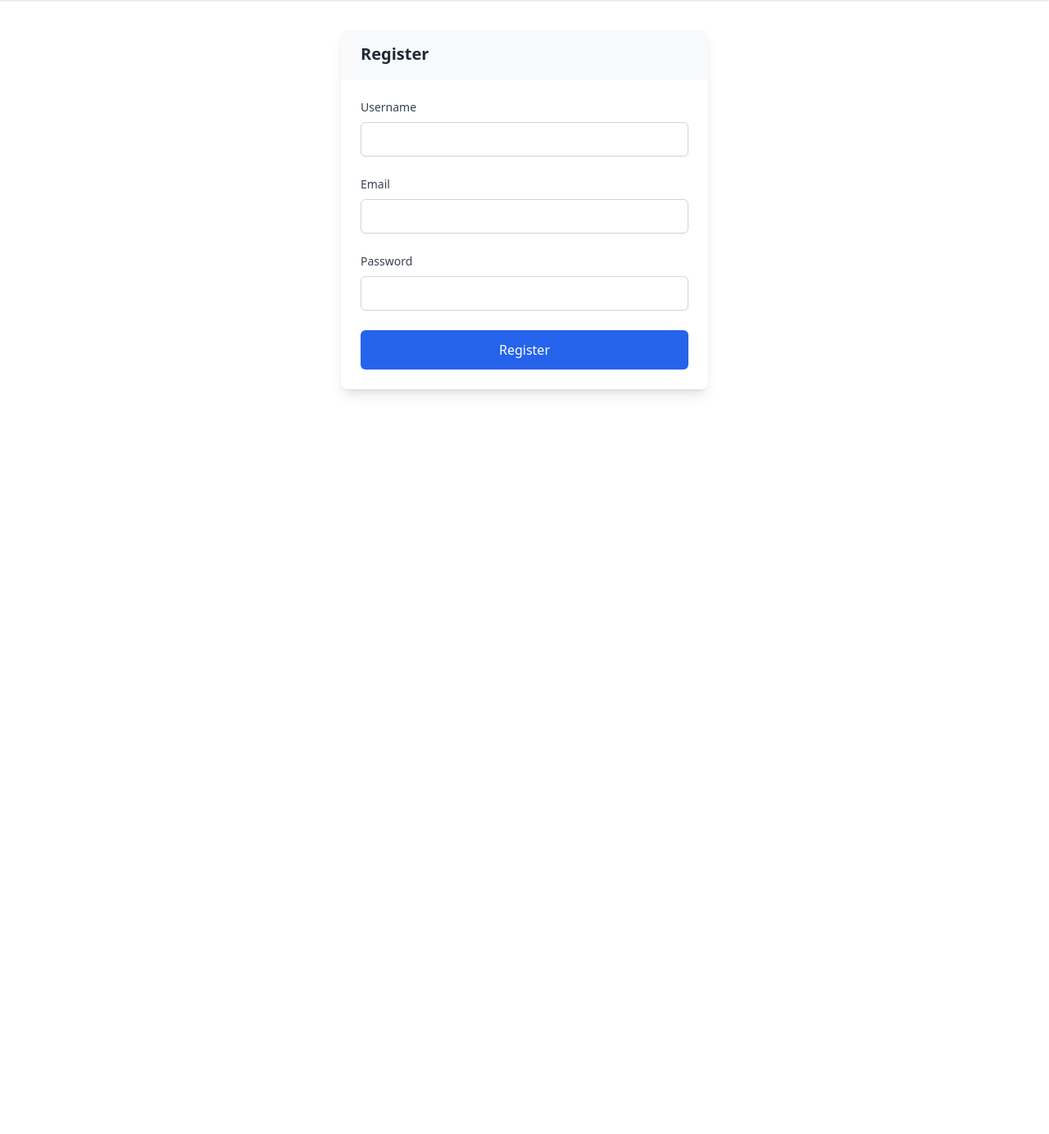
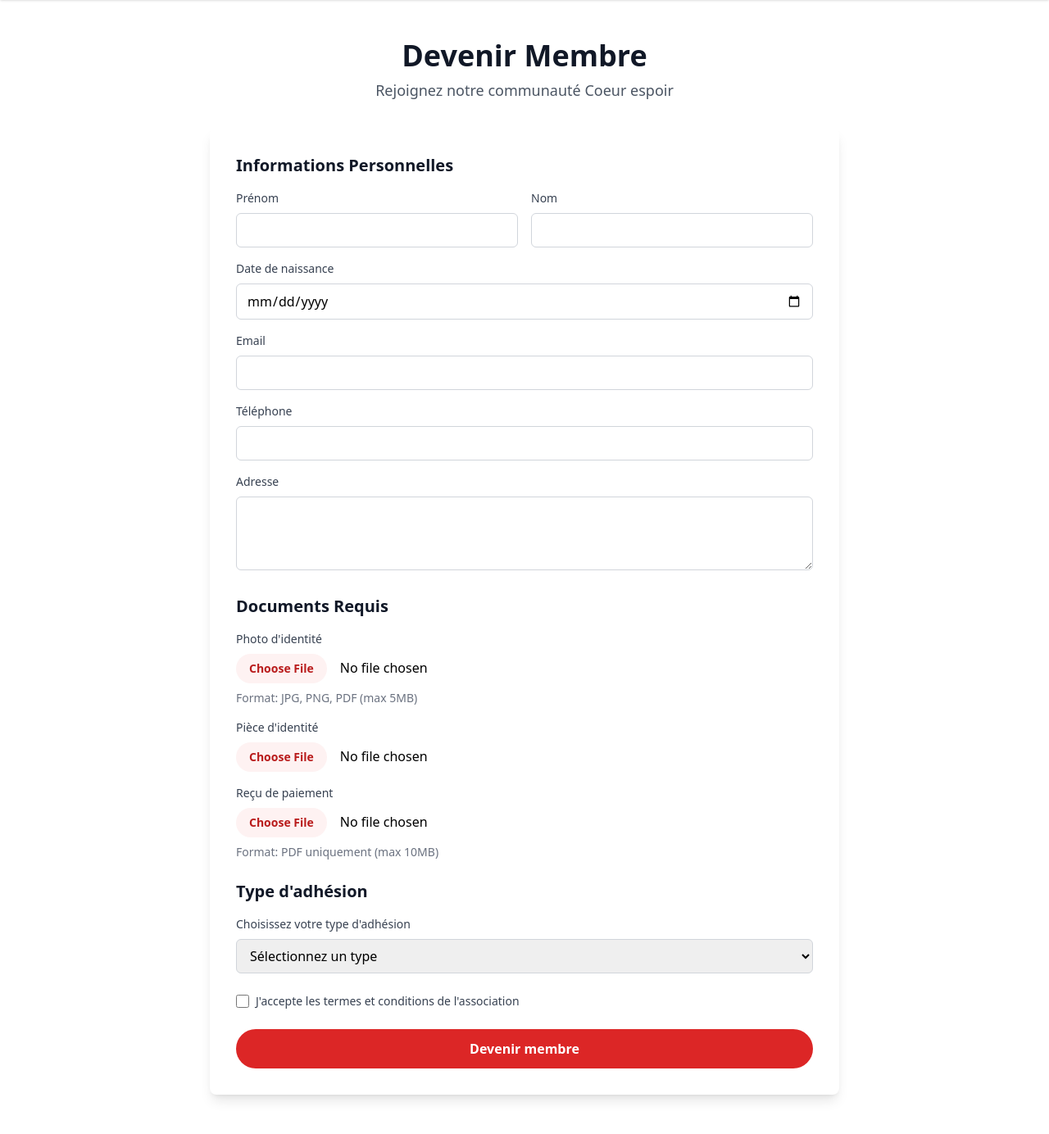
Before and after one commit to Chamiln17/Project_TDW, a PHP site: page /register in a window 1280 px wide. Shown: the part 132-1516 px from the top of the page at 82% size. Before the commit the page ends 614 px from the top, so only its background shows below. Run offline with PHP 8.4, Linux system fonts and the light colour scheme; some libraries are stand-ins or nearby versions.

Commit message:
added readme.md small description , and added complete front for register

```diff
--- a/Models/UserModel.php
+++ b/Models/UserModel.php
@@ -1,16 +1,18 @@
 <?php
 
 namespace Models;
+use Database;
+
 require_once "core/Database.php";
 
 
 class UserModel
 {
-    private \Database $db;
+    private Database $db;
 
     public function __construct()
     {
-        $this->db = new \Database();
+        $this->db = new Database();
     }
     public function register($username, $email, $password, $role = 'member')
     {
@@ -150,4 +152,9 @@ class UserModel
 
         return !empty($user) ? $user[0] : false; // Return the user data if found, otherwise false
     }
+    public function getMemberships()
+    {
+       $this->db->connect();
+       return $this->db->query("SELECT type_name FROM membership_types");
+    }
 }
--- a/Views/includes/header.php
+++ b/Views/includes/header.php
@@ -12,6 +12,86 @@ if ($current_page === '/Project_TDW' || $current_page === '/Project_TDW/') {
     $current_page = '/Project_TDW';
 }
 
+function afficherNavbar($userRole) {
+    // Define navigation items for each user role
+    $nav_items = [
+        'admin' => [
+            '/Project_TDW' => 'A Propos',
+            '/Project_TDW/evenements' => 'Evenements',
+            '/Project_TDW/news' => 'News',
+            '/Project_TDW/catalogue' => 'Partenaires',
+            '/Project_TDW/contact' => 'Contactez nous',
+            '/admin/dashboard' => 'Dashboard',
+            '/admin/members' => 'Members'
+        ],
+        'member' => [
+            '/Project_TDW' => 'A Propos',
+            '/Project_TDW/evenements' => 'Evenements',
+            '/Project_TDW/news' => 'News',
+            '/Project_TDW/catalogue' => 'Partenaires',
+            '/Project_TDW/contact' => 'Contactez nous'
+        ],
+        'public' => [
+            '/Project_TDW' => 'A Propos',
+            '/Project_TDW/evenements' => 'Evenements',
+            '/Project_TDW/news' => 'News',
+            '/Project_TDW/catalogue' => 'Partenaires',
+            '/Project_TDW/contact' => 'Contactez nous'
+        ]
+    ];
+
+    // Get current page URL
+    $current_page = $_SERVER['REQUEST_URI'];
+    $current_page = strtok($current_page, '?');
+    $current_page = rtrim($current_page, '/');
+
+    if ($current_page === '/Project_TDW' || $current_page === '/Project_TDW/') {
+        $current_page = '/Project_TDW';
+    }
+
+    // Select appropriate navigation items based on user role
+    $current_nav_items = $nav_items[$userRole] ?? $nav_items['public'];
+
+    // Generate the navbar with consistent styling
+    echo '<nav class="bg-white shadow">
+            <div class="max-w-7xl mx-auto px-4 sm:px-6 lg:px-8">
+                <div class="flex justify-between h-16">
+                    <div class="flex space-x-8">';
+
+    foreach ($current_nav_items as $path => $label) {
+        $is_active = $current_page === $path;
+
+        if (!$is_active && $path !== '/Project_TDW') {
+            $is_active = strpos($current_page, $path) === 0;
+        }
+
+        $class = $is_active
+            ? "inline-flex items-center px-1 pt-1 border-b-2 border-red-500 text-gray-900"
+            : "inline-flex items-center px-1 pt-1 text-gray-500 hover:text-gray-900 hover:border-b-2 hover:border-gray-300";
+
+        echo '<a href="' . $path . '" class="' . $class . '">' . $label . '</a>';
+    }
+
+    echo '</div>
+          <div class="flex items-center">';
+
+    // Different buttons based on user role
+    if ($userRole === 'member') {
+        echo '<a href="/member/profile" class="bg-white px-4 py-2 text-sm font-medium text-gray-700 hover:bg-gray-50">My Profile</a>
+              <a href="/logout" class="bg-red-600 px-4 py-2 text-sm font-medium text-white hover:bg-red-700">Logout</a>';
+    } elseif ($userRole === 'admin') {
+        echo '<a href="/admin/dashboard" class="bg-white px-4 py-2 text-sm font-medium text-gray-700 hover:bg-gray-50">Dashboard</a>
+              <a href="/logout" class="bg-red-600 px-4 py-2 text-sm font-medium text-white hover:bg-red-700">Logout</a>';
+    } else {
+        echo '<a href="/Project_TDW/login" class="bg-white px-4 py-2 text-sm font-medium text-gray-700 hover:bg-gray-50">Login</a>
+              <a href="/Project_TDW/register" class="bg-red-600 px-4 py-2 text-sm font-medium text-white hover:bg-red-700">Rejoignez Nous</a>';
+    }
+
+    echo '</div>
+        </div>
+      </div>
+    </nav>';
+}
 
 ?>
     <!DOCTYPE html>
@@ -83,72 +163,4 @@ if ($current_page === '/Project_TDW' || $current_page === '/Project_TDW/') {
             </div>
         </div>
     </header>
-<?php if ($userRole == 'admin') { ?>
-    <nav class="bg-gray-800 p-4">
-        <ul class="flex list-none">
-            <li class="mr-4">
-                <a href="/admin/dashboard" class="text-gray-100 hover:text-white font-bold">Admin Dashboard</a>
-            </li>
-            <li class="mr-4">
-                <a href="/admin/settings" class="text-gray-100 hover:text-white font-bold">Settings</a>
-            </li>
-            <li>
-                <a href="/logout" class="text-gray-100 hover:text-white font-bold">Logout</a>
-            </li>
-        </ul>
-    </nav>
-<?php } elseif ($userRole == 'member') { ?>
-    <nav class="bg-gray-800 p-4">
-        <ul class="flex list-none">
-            <li class="mr-4">
-                <a href="/member/profile" class="text-gray-100 hover:text-white font-bold">Member Profile</a>
-            </li>
-            <li class="mr-4">
-                <a href="/member/settings" class="text-gray-100 hover:text-white font-bold">Settings</a>
-            </li>
-            <li>
-                <a href="/logout" class="text-gray-100 hover:text-white font-bold">Logout</a>
-            </li>
-        </ul>
-    </nav>
-<?php } else { ?>
-    <!-- Navigation Menu -->
-    <nav class="bg-white shadow">
-        <div class="max-w-7xl mx-auto px-4 sm:px-6 lg:px-8">
-            <div class="flex justify-between h-16">
-                <div class="flex space-x-8">
-                    <?php
-                    // Define navigation items with their paths and labels
-                    $nav_items = [
-                        '/Project_TDW' => 'A Propos',
-                        '/Project_TDW/evenements' => 'Evenements',
-                        '/Project_TDW/news' => 'News',
-                        '/Project_TDW/catalogue' => 'Partenaires',
-                        '/Project_TDW/contact' => 'Contactez nous'
-                    ];
-
-                    foreach ($nav_items as $path => $label) {
-                        // Updated active state check
-                        $is_active = $current_page === $path;
-
-                        // For non-home pages, also check if current page starts with path
-                        if (!$is_active && $path !== '/Project_TDW') {
-                            $is_active = strpos($current_page, $path) === 0;
-                        }
-
-                        $class = $is_active
-                            ? "inline-flex items-center px-1 pt-1 border-b-2 border-red-500 text-gray-900"
-                            : "inline-flex items-center px-1 pt-1 text-gray-500 hover:text-gray-900 hover:border-b-2 hover:border-gray-300";
-
-                        echo "<a href=\"$path\" class=\"$class\">$label</a>";
-                    }
-                    ?>
-                </div>
-                <div class="flex items-center">
-                    <a href="/Project_TDW/login" class="bg-white px-4 py-2 text-sm font-medium text-gray-700 hover:bg-gray-50">Login</a>
-                    <a href="/Project_TDW/register" class="bg-red-600 px-4 py-2 text-sm font-medium text-white hover:bg-red-700">Rejoignez Nous</a>
-                </div>
-            </div>
-        </div>
-    </nav>
-<?php } ?>
+<?php afficherNavbar($userRole); ?>
--- a/Views/public/RegisterView.php
+++ b/Views/public/RegisterView.php
@@ -11,6 +11,11 @@ class RegisterView
             $this->controller = new AuthController();
         }
     }
+    public function getMembershipsTypes($memberships)
+    {
+
+
+    }
 
 
     public function afficherRegister()
@@ -22,14 +27,16 @@ class RegisterView
             session_start();
         }
         ?>
-        <div class="container mx-auto mt-5 p-4">
-            <div class="flex justify-center">
-                <div class="w-full max-w-md">
-                    <div class="bg-white rounded-lg shadow-lg overflow-hidden">
-                        <div class="bg-gray-50 px-6 py-4 border-b border-gray-100">
-                            <h2 class="text-xl font-semibold text-gray-800">Register</h2>
+
+        <div class="min-h-screen py-12 px-4 sm:px-6 lg:px-8">
+            <div class="max-w-3xl mx-auto">
+                <div class="text-center mb-8">
+                    <h2 class="text-4xl font-bold text-gray-900 mb-2">Devenir Membre</h2>
+                    <p class="text-lg text-gray-600">Rejoignez notre communauté Coeur espoir</p>
                 </div>
-                        <div class="p-6">
+
+                <form action="/Project_TDW/register" method="POST" enctype="multipart/form-data" class="bg-white shadow-lg rounded-lg p-8 space-y-6">
+                    <!--  -->
                     <?php
                     if (isset($_SESSION['register_error'])) {
                         echo "<div class='bg-red-50 text-red-600 px-4 py-3 rounded-md' role='alert'>" .
@@ -37,58 +44,147 @@ class RegisterView
                             "</div>";
                         unset($_SESSION['register_error']);
                     }
+
                     ?>
-                            <form action="/Project_TDW/register" method="POST" class="space-y-6">
+                    <!-- Informations Personnelles -->
+                    <div class="space-y-4">
+                        <h3 class="text-xl font-semibold text-gray-900">Informations Personnelles</h3>
+
+                        <div class="grid grid-cols-1 gap-4 sm:grid-cols-2">
                             <div class="space-y-2">
-                                    <label for="input" class="block text-sm font-medium text-gray-700">
-                                        Username
-                                    </label>
-                                    <label for="username"></label><input
-                                        type="text"
-                                        class="w-full px-4 py-2 border border-gray-300 rounded-md shadow-sm focus:ring-2 focus:ring-blue-500 focus:border-blue-500 transition-colors"
-                                        id="username"
-                                        name="username"
-                                        required
-                                    />
+                                <label for="prenom" class="block text-sm font-medium text-gray-700">Prénom</label>
+                                <input type="text" id="prenom" name="prenom" required
+                                       class="w-full px-3 py-2 border border-gray-300 rounded-md focus:outline-none focus:ring-2 focus:ring-red-500">
                             </div>
                             <div class="space-y-2">
-                                    <label for="input" class="block text-sm font-medium text-gray-700">
-                                        Email
-                                    </label>
-                                    <label for="email"></label><input
-                                        type="text"
-                                        class="w-full px-4 py-2 border border-gray-300 rounded-md shadow-sm focus:ring-2 focus:ring-blue-500 focus:border-blue-500 transition-colors"
-                                        id="email"
-                                        name="email"
-                                        required
-                                    />
+                                <label for="nom" class="block text-sm font-medium text-gray-700">Nom</label>
+                                <input type="text" id="nom" name="nom" required
+                                       class="w-full px-3 py-2 border border-gray-300 rounded-md focus:outline-none focus:ring-2 focus:ring-red-500">
+                            </div>
                         </div>
 
                         <div class="space-y-2">
-                                    <label for="password" class="block text-sm font-medium text-gray-700">
-                                        Password
-                                    </label>
-                                    <input
-                                        type="password"
-                                        class="w-full px-4 py-2 border border-gray-300 rounded-md shadow-sm focus:ring-2 focus:ring-blue-500 focus:border-blue-500 transition-colors"
-                                        id="password"
-                                        name="password"
-                                        required
-                                    />
+                            <label for="date_naissance" class="block text-sm font-medium text-gray-700">Date de naissance</label>
+                            <input type="date" id="date_naissance" name="date_naissance" required
+                                   class="w-full px-3 py-2 border border-gray-300 rounded-md focus:outline-none focus:ring-2 focus:ring-red-500">
                         </div>
 
-                                <button
-                                    type="submit"
-                                    class="w-full bg-blue-600 text-white px-6 py-3 rounded-md hover:bg-blue-700 focus:outline-none focus:ring-2 focus:ring-blue-500 focus:ring-offset-2 transition-colors duration-200"
-                                >
-                                    Register
+                        <div class="space-y-2">
+                            <label for="email" class="block text-sm font-medium text-gray-700">Email</label>
+                            <input type="email" id="email" name="email" required
+                                   class="w-full px-3 py-2 border border-gray-300 rounded-md focus:outline-none focus:ring-2 focus:ring-red-500">
+                        </div>
+
+                        <div class="space-y-2">
+                            <label for="telephone" class="block text-sm font-medium text-gray-700">Téléphone</label>
+                            <input type="tel" id="telephone" name="telephone" pattern="[0-9]{10}" required
+                                   class="w-full px-3 py-2 border border-gray-300 rounded-md focus:outline-none focus:ring-2 focus:ring-red-500">
+                        </div>
+
+                        <div class="space-y-2">
+                            <label for="adresse" class="block text-sm font-medium text-gray-700">Adresse</label>
+                            <textarea id="adresse" name="adresse" rows="3" required
+                                      class="w-full px-3 py-2 border border-gray-300 rounded-md focus:outline-none focus:ring-2 focus:ring-red-500"></textarea>
+                        </div>
+                    </div>
+
+                    <!-- Documents Requis -->
+                    <div class="space-y-4">
+                        <h3 class="text-xl font-semibold text-gray-900">Documents Requis</h3>
+
+                        <div class="space-y-2">
+                            <label for="photo" class="block text-sm font-medium text-gray-700">Photo d'identité</label>
+                            <input type="file" id="photo" name="photo" accept=".jpg,.png,.pdf" required
+                                   class="w-full file:mr-4 file:py-2 file:px-4 file:rounded-full file:border-0 file:text-sm file:font-semibold file:bg-red-50 file:text-red-700 hover:file:bg-red-100">
+                            <p class="text-sm text-gray-500">Format: JPG, PNG, PDF (max 5MB)</p>
+                        </div>
+
+                        <div class="space-y-2">
+                            <label for="piece_identite" class="block text-sm font-medium text-gray-700">Pièce d'identité</label>
+                            <input type="file" id="piece_identite" name="piece_identite" accept=".jpg,.png,.pdf" required
+                                   class="w-full file:mr-4 file:py-2 file:px-4 file:rounded-full file:border-0 file:text-sm file:font-semibold file:bg-red-50 file:text-red-700 hover:file:bg-red-100">
+                        </div>
+
+                        <div class="space-y-2">
+                            <label for="recu_paiement" class="block text-sm font-medium text-gray-700">Reçu de paiement</label>
+                            <input type="file" id="recu_paiement" name="recu_paiement" accept=".pdf" required
+                                   class="w-full file:mr-4 file:py-2 file:px-4 file:rounded-full file:border-0 file:text-sm file:font-semibold file:bg-red-50 file:text-red-700 hover:file:bg-red-100">
+                            <p class="text-sm text-gray-500">Format: PDF uniquement (max 10MB)</p>
+                        </div>
+                    </div>
+
+                    <!-- Type d'adhésion -->
+                    <div class="space-y-4">
+                        <h3 class="text-xl font-semibold text-gray-900">Type d'adhésion</h3>
+
+                        <div class="space-y-2">
+                            <label for="type_adhesion" class="block text-sm font-medium text-gray-700">Choisissez votre type d'adhésion</label>
+                            <select id="type_adhesion" name="type_adhesion" required
+                                    class="w-full px-3 py-2 border border-gray-300 rounded-md focus:outline-none focus:ring-2 focus:ring-red-500"
+                                    onchange="updateMembershipDetails(this.value)">
+                                <option value="">Sélectionnez un type</option>
+                                <option value="classique">Classique</option>
+                                <option value="jeunes">Jeunes</option>
+                                <option value="premium">Premium</option>
+                            </select>
+                        </div>
+
+                        <div id="membership_details" class="hidden p-4 bg-gray-50 rounded-lg">
+                            <p id="membership_price" class="font-semibold text-gray-900"></p>
+                            <p id="membership_benefits" class="text-gray-600"></p>
+                        </div>
+                    </div>
+
+                    <!-- Terms and Conditions -->
+                    <div class="space-y-4">
+                        <div class="flex items-center space-x-2">
+                            <input type="checkbox" id="terms" name="terms" required
+                                   class="h-4 w-4 text-red-600 focus:ring-red-500 border-gray-300 rounded">
+                            <label for="terms" class="text-sm text-gray-700">
+                                J'accepte les termes et conditions de l'association
+                            </label>
+                        </div>
+                    </div>
+
+                    <!-- Submit Button -->
+                    <button type="submit"
+                            class="w-full bg-red-600 hover:bg-red-700 text-white py-3 px-4 rounded-full font-semibold transition duration-150">
+                        Devenir membre
                     </button>
                 </form>
             </div>
         </div>
-                </div>
-            </div>
-        </div>
+
+        <script>
+            function updateMembershipDetails(type) {
+                const details = {
+                    'classique': {
+                        price: '50€',
+                        benefits: 'Accès aux événements standards'
+                    },
+                    'jeunes': {
+                        price: '30€',
+                        benefits: 'Tarif réduit pour les moins de 25 ans'
+                    },
+                    'premium': {
+                        price: '100€',
+                        benefits: 'Accès VIP à tous les événements'
+                    }
+                };
+
+                const detailsDiv = document.getElementById('membership_details');
+                const priceElement = document.getElementById('membership_price');
+                const benefitsElement = document.getElementById('membership_benefits');
+
+                if (type && details[type]) {
+                    priceElement.textContent = `Prix: ${details[type].price}`;
+                    benefitsElement.textContent = details[type].benefits;
+                    detailsDiv.classList.remove('hidden');
+                } else {
+                    detailsDiv.classList.add('hidden');
+                }
+            }
+        </script>
         <?php
     }
 }
```
Also changed, not shown: README.md, assets/shapes/social1.svg, assets/shapes/social2.svg, assets/shapes/social3.svg, assets/shapes/social4.svg. Lines whose indentation alone changed are shown as unchanged.
